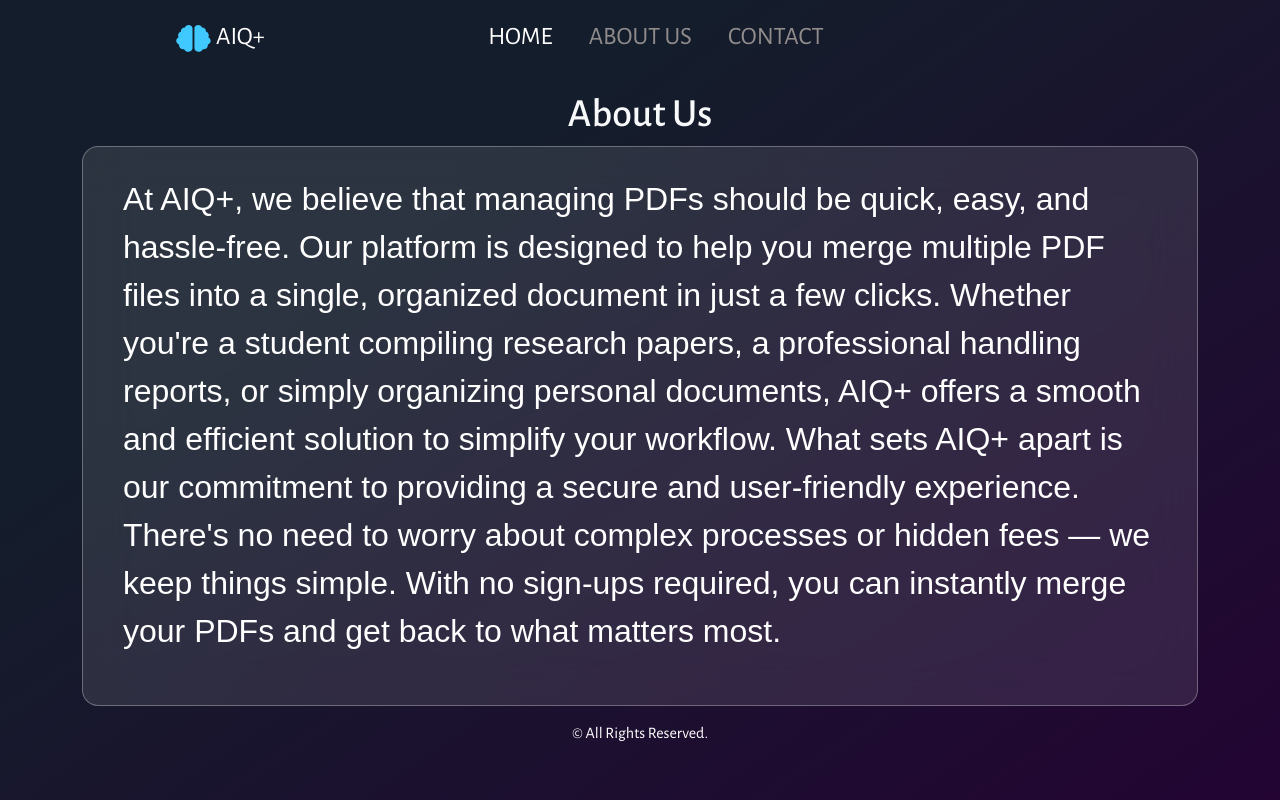
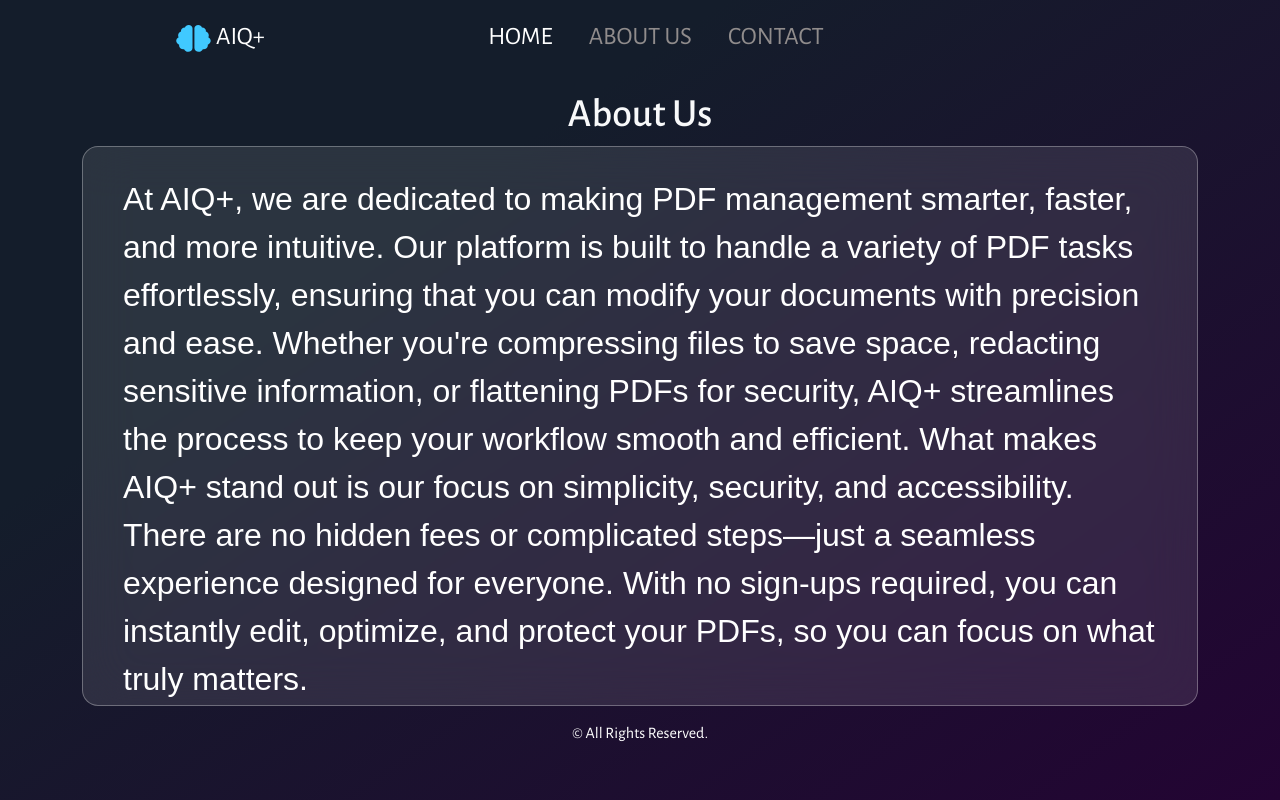
Before and after one commit to Chitransh2309/PDFGenie, a React (Create React App) app: page /aboutus in a window 1280 px wide. Built offline with nearby package versions, Linux system fonts and the light colour scheme.

Commit message:
frontend changes

```diff
--- a/public/index.html
+++ b/public/index.html
@@ -8,7 +8,7 @@
       name="description"
       content="Web site created using create-react-app"
     />
-    <title>AIQ+ - Merge Your Pdfs</title>
+    <title>AIQ+ | Smart & Seamless PDF Management</title>
     <link href="https://cdn.jsdelivr.net/npm/bootstrap@5.3.3/dist/css/bootstrap.min.css" rel="stylesheet" integrity="sha384-QWTKZyjpPEjISv5WaRU9OFeRpok6YctnYmDr5pNlyT2bRjXh0JMhjY6hW+ALEwIH" crossorigin="anonymous">
   </head>
   <body>
--- a/src/components/About.js
+++ b/src/components/About.js
@@ -8,7 +8,7 @@ export class About extends Component {
         <div className="container">
           <div className="box">
             <div>
-              <p className='my-1 mx-3'>At AIQ+, we believe that managing PDFs should be quick, easy, and hassle-free. Our platform is designed to help you merge multiple PDF files into a single, organized document in just a few clicks. Whether you're a student compiling research papers, a professional handling reports, or simply organizing personal documents, AIQ+ offers a smooth and efficient solution to simplify your workflow. What sets AIQ+ apart is our commitment to providing a secure and user-friendly experience. There's no need to worry about complex processes or hidden fees — we keep things simple. With no sign-ups required, you can instantly merge your PDFs and get back to what matters most.</p>
+              <p className='my-1 mx-3'>At AIQ+, we are dedicated to making PDF management smarter, faster, and more intuitive. Our platform is built to handle a variety of PDF tasks effortlessly, ensuring that you can modify your documents with precision and ease. Whether you're compressing files to save space, redacting sensitive information, or flattening PDFs for security, AIQ+ streamlines the process to keep your workflow smooth and efficient. What makes AIQ+ stand out is our focus on simplicity, security, and accessibility. There are no hidden fees or complicated steps—just a seamless experience designed for everyone. With no sign-ups required, you can instantly edit, optimize, and protect your PDFs, so you can focus on what truly matters.</p>
             </div>
           </div>
         </div>
```
